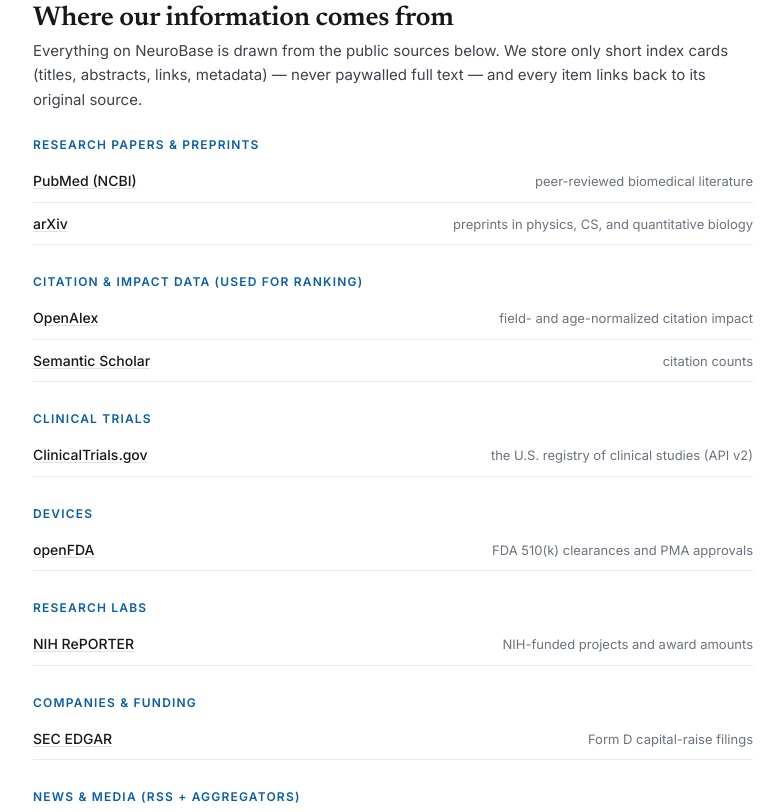
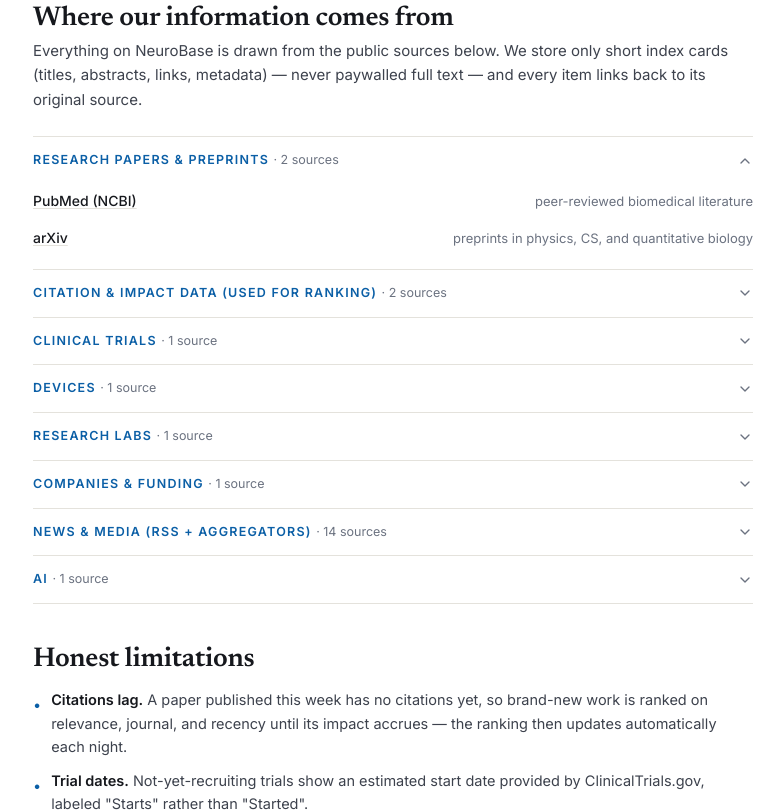
Before and after one commit to sidaharr-cell/Neurotech_workspace, a React (Vite) app in the folder neurotech-index/: page /how-it-works in a window 1280 px wide. Shown: the part 1580-2392 px from the top of the page, without its empty margins (247-1031 px from the left). Built offline with nearby package versions, Linux system fonts and the light colour scheme; no server answers.

Commit message:
Make the sources disclosure collapsible dropdowns
Each source category in "Where our information comes from" is now an
expand/collapse accordion showing its source count (e.g. "News & media · 14
sources"), keeping the section compact while staying fully transparent. First
category open by default.

```diff
--- a/neurotech-index/src/pages/HowItWorks.jsx
+++ b/neurotech-index/src/pages/HowItWorks.jsx
@@ -1,4 +1,6 @@
-import { SectionHeading, Kicker } from '../components/ui'
+import { useState, Children } from 'react'
+import { ChevronDown } from 'lucide-react'
+import { SectionHeading } from '../components/ui'
 
 /* A labeled block explaining one content type's ranking signals. */
 function RankCard({ type, lead, signals }) {
@@ -21,7 +23,7 @@
 /* One disclosed data source with what we take from it and a link. */
 function Source({ name, url, note }) {
   return (
-    <li className="py-2.5 border-b border-rule/70 flex flex-col sm:flex-row sm:items-baseline sm:justify-between gap-0.5">
+    <li className="py-2 flex flex-col sm:flex-row sm:items-baseline sm:justify-between gap-0.5">
       <a href={url} target="_blank" rel="noopener noreferrer" className="font-sans text-[14px] font-medium text-ink hover:text-accent underline decoration-rule underline-offset-2 shrink-0">
         {name}
       </a>
@@ -30,11 +32,20 @@
   )
 }
 
-function SourceGroup({ title, children }) {
+/* A collapsible category of sources — click the header to expand/collapse. */
+function SourceGroup({ title, children, defaultOpen = false }) {
+  const [open, setOpen] = useState(defaultOpen)
+  const n = Children.count(children)
   return (
-    <div className="mb-7">
-      <h3 className="font-sans text-[12px] font-semibold uppercase tracking-[0.1em] text-accent mb-1.5">{title}</h3>
-      <ul>{children}</ul>
+    <div className="border-b border-rule">
+      <button onClick={() => setOpen(o => !o)} aria-expanded={open}
+        className="w-full flex items-center justify-between gap-3 py-3.5 text-left group">
+        <span className="font-sans text-[12.5px] font-semibold uppercase tracking-[0.1em] text-accent group-hover:text-ink transition-colors">
+          {title} <span className="text-muted font-normal normal-case tracking-normal">· {n} source{n === 1 ? '' : 's'}</span>
+        </span>
+        <ChevronDown className={`w-4 h-4 shrink-0 text-muted transition-transform ${open ? 'rotate-180' : ''}`} />
+      </button>
+      {open && <ul className="pb-3 -mt-0.5">{children}</ul>}
     </div>
   )
 }
@@ -134,7 +145,8 @@
           original source.
         </p>
 
-        <SourceGroup title="Research papers & preprints">
+        <div className="border-t border-rule">
+        <SourceGroup title="Research papers & preprints" defaultOpen>
           <Source name="PubMed (NCBI)" url="https://pubmed.ncbi.nlm.nih.gov" note="peer-reviewed biomedical literature" />
           <Source name="arXiv" url="https://arxiv.org" note="preprints in physics, CS, and quantitative biology" />
         </SourceGroup>
@@ -180,6 +192,7 @@
         <SourceGroup title="AI">
           <Source name="Anthropic Claude" url="https://www.anthropic.com" note="relevance rating, plain-language summaries, and tagging" />
         </SourceGroup>
+        </div>
       </section>
 
       {/* ── Limitations ─────────────────────────────────────── */}
```
